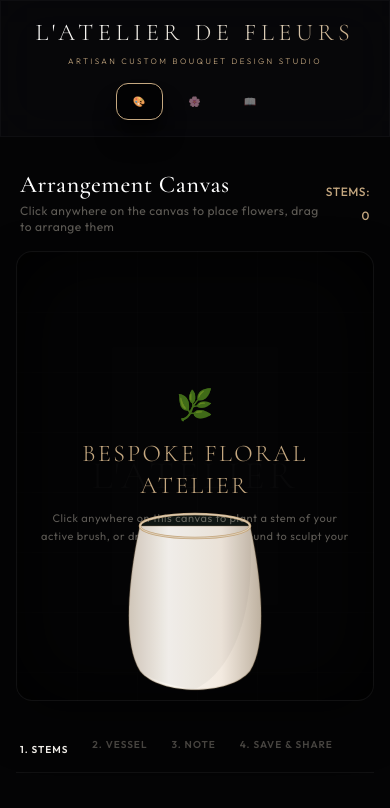
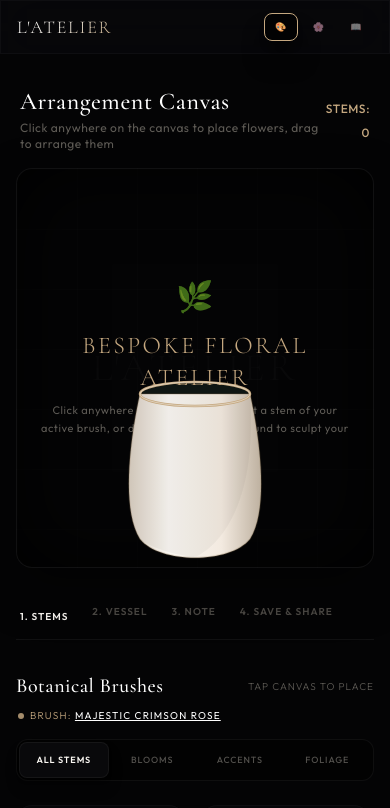
Before and after one commit to n1khil69/n1khil69.github.io, a React (Vite) app: page / in a window 390 px wide. Shown: the top 808 px of the page. Built offline with nearby package versions, Linux system fonts and the light colour scheme.

Commit message:
Optimize sticky header spacing and canvas touch constraints for mobile viewports, and implement native Web Share API for Send to Friend

```diff
--- a/src/App.tsx
+++ b/src/App.tsx
@@ -138,35 +138,36 @@ export default function App() {
   return (
     <div className="min-h-screen bg-[#040405] text-[#faf7f2] relative overflow-hidden flex flex-col justify-between">
       {/* 1. STICKY BRAND HEADER */}
-      <header className="sticky top-0 z-50 glass border-b border-white/5 px-6 py-4 flex flex-col md:flex-row items-center justify-between gap-4">
+      <header className="sticky top-0 z-50 glass border-b border-white/5 px-4 md:px-6 py-3 md:py-4 flex flex-row items-center justify-between gap-2 md:gap-4">
         {/* Branding Logo */}
-        <div className="flex flex-col items-center md:items-start text-center md:text-left select-none">
-          <h1 className="font-serif text-2xl md:text-3xl text-gradient bg-gradient-to-r from-white via-[#faf7f2] to-[#c5a880] bg-clip-text text-transparent font-light tracking-[0.2em] uppercase">
-            L'Atelier de Fleurs
+        <div className="flex flex-col items-start select-none">
+          <h1 className="font-serif text-lg md:text-3xl text-gradient bg-gradient-to-r from-white via-[#faf7f2] to-[#c5a880] bg-clip-text text-transparent font-light tracking-[0.1em] md:tracking-[0.2em] uppercase">
+            <span className="md:hidden">L'Atelier</span>
+            <span className="hidden md:inline">L'Atelier de Fleurs</span>
           </h1>
-          <span className="text-[8px] uppercase font-sans tracking-[0.3em] text-[#c5a880] mt-1.5 font-light">
-            Artisan Custom Bouquet Design Studio
+          <span className="text-[7px] md:text-[8px] uppercase font-sans tracking-[0.2em] md:tracking-[0.3em] text-[#c5a880] mt-0.5 md:mt-1.5 font-light hidden sm:inline-block">
+            Artisan Bouquet Design Studio
           </span>
         </div>
 
         {/* Global Main Navigation */}
-        <nav className="flex gap-2">
+        <nav className="flex gap-1 md:gap-2">
           {[
-            { id: 'atelier', label: 'Design Atelier', icon: '🎨' },
-            { id: 'presets', label: 'Curated Presets', icon: '🌸' },
-            { id: 'journal', label: "Botanist's Journal", icon: '📖' },
+            { id: 'atelier', label: 'Atelier', icon: '🎨' },
+            { id: 'presets', label: 'Presets', icon: '🌸' },
+            { id: 'journal', label: "Journal", icon: '📖' },
           ].map((tab) => (
             <button
               key={tab.id}
               onClick={() => setActiveTab(tab.id as MainTab)}
-              className={`px-4 py-2.5 rounded-xl text-[10px] font-sans tracking-widest uppercase transition-all duration-400 flex items-center gap-2 cursor-pointer border ${
+              className={`px-2.5 md:px-4 py-1.5 md:py-2.5 rounded-lg text-[9px] md:text-[10px] font-sans tracking-wider uppercase transition-all duration-400 flex items-center gap-1.5 cursor-pointer border ${
                 activeTab === tab.id
                   ? 'bg-black/60 border-[#c5a880] text-white font-semibold shadow-xl shadow-black/60 shadow-[0_0_20px_rgba(197,168,128,0.08)]'
                   : 'bg-transparent border-transparent text-[#b8b1a5]/50 hover:text-white hover:bg-white/5'
               }`}
             >
               <span>{tab.icon}</span>
-              <span className="hidden sm:inline-block">{tab.label}</span>
+              <span className="hidden min-[480px]:inline-block">{tab.label}</span>
             </button>
           ))}
         </nav>
--- a/src/components/AtelierCanvas.tsx
+++ b/src/components/AtelierCanvas.tsx
@@ -310,7 +310,7 @@ export const AtelierCanvas: React.FC<AtelierCanvasProps> = ({
         onPointerUp={handlePointerUp}
         onPointerCancel={handlePointerUp}
         onClick={handleCanvasClick}
-        className="atelier-canvas-container grid-bg h-[450px] md:h-[550px] w-full rounded-2xl border border-white/5 shadow-2xl relative select-none cursor-crosshair"
+        className="atelier-canvas-container grid-bg h-[400px] md:h-[550px] w-full rounded-2xl border border-white/5 shadow-2xl relative select-none cursor-crosshair touch-none"
       >
         {/* Dynamic Watermark Background */}
         <div className="absolute inset-0 flex items-center justify-center pointer-events-none opacity-[0.02]">
--- a/src/components/SharePlayground.tsx
+++ b/src/components/SharePlayground.tsx
@@ -674,6 +674,36 @@ Sculpt your own custom arrangements here: ${window.location.origin}
     window.location.href = `mailto:?subject=${subject}&body=${body}`;
   };
 
+  const handleSendToFriend = async () => {
+    const text = `
+🌸 A Bespoke Bouquet from L'Atelier de Fleurs 🌸
+
+I hand-sculpted a custom floral arrangement for you at the digital design studio!
+Vessel: ${selectedVessel.name}
+Ribbon: ${selectedWrapping.name}
+
+${cardMessage.trim() ? `✍️ Calligraphy Note Card:\n"${cardMessage}"\nTo: ${cardTo || 'You'} · From: ${cardFrom || 'Me'}` : ''}
+    `.trim();
+
+    const shareData = {
+      title: "L'Atelier de Fleurs — Custom Bouquet",
+      text: text,
+      url: window.location.origin,
+    };
+
+    if (navigator.share && navigator.canShare && navigator.canShare(shareData)) {
+      try {
+        await navigator.share(shareData);
+      } catch (err) {
+        if ((err as Error).name !== 'AbortError') {
+          setShowShareModal(true);
+        }
+      }
+    } else {
+      setShowShareModal(true);
+    }
+  };
+
   return (
     <div className="w-full flex flex-col gap-6">
       {/* 1. Share Core */}
@@ -765,7 +795,7 @@ Sculpt your own custom arrangements here: ${window.location.origin}
 
           {/* Send to Friend Action */}
           <button
-            onClick={() => setShowShareModal(true)}
+            onClick={handleSendToFriend}
             disabled={stems.length === 0}
             className="w-full btn-lux btn-lux-secondary py-3 rounded-xl flex items-center justify-center gap-2 text-xs font-semibold cursor-pointer"
           >
```
